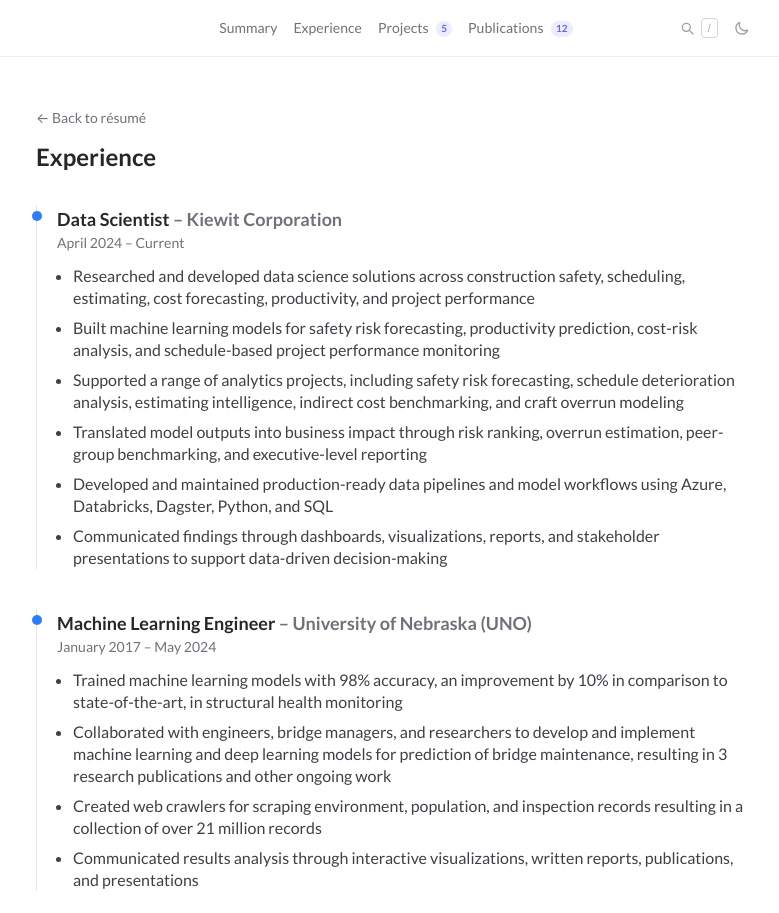
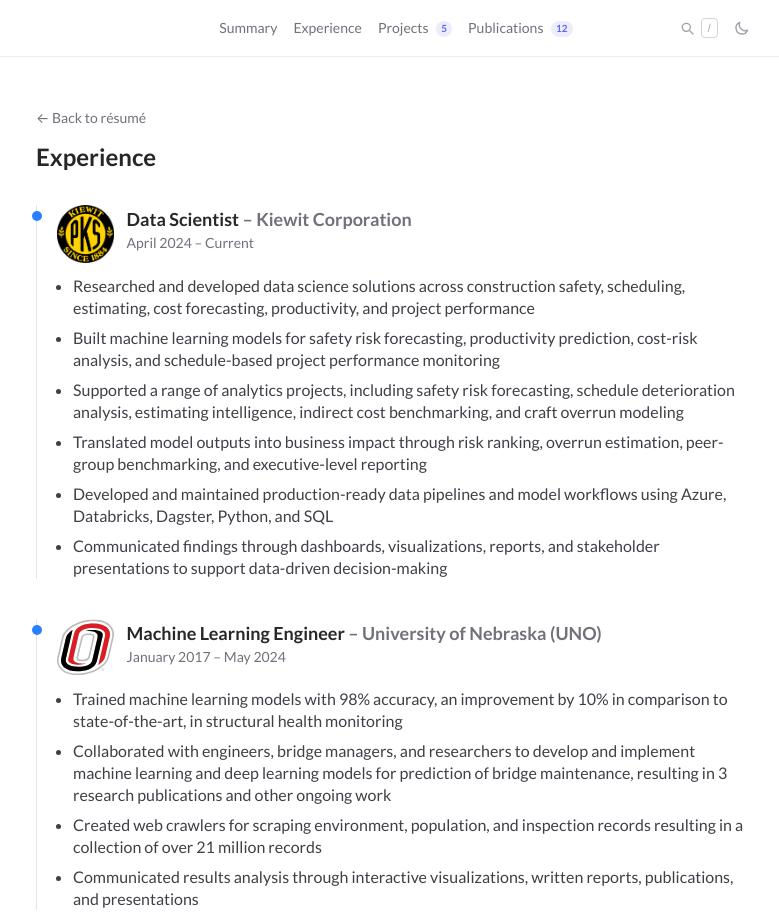
Before and after one commit to kaleoyster/ak-blog, an Astro site: page /ak-blog/experience in a window 1280 px wide. Shown: the top 913 px of the page, without its empty margins (244-1023 px from the left). Built offline with nearby package versions, Linux system fonts and the light colour scheme; Astro itself is replaced by a stand-in of ours; some packages are replaced by stand-ins of ours.

Commit message:
update: added new pages

```diff
--- a/src/pages/experience.astro
+++ b/src/pages/experience.astro
@@ -11,12 +11,24 @@ import { experience } from '../data/experience';
     {experience.map((job) => (
       <section class="relative border-l border-zinc-200 dark:border-zinc-700 pl-5">
         <span class="absolute -left-[5px] top-1.5 h-2.5 w-2.5 rounded-full bg-blue-500 dark:bg-blue-400"></span>
-        <h2 class="font-bold text-lg">
-          {job.role}
-          <span class="font-semibold text-zinc-500 dark:text-zinc-400"> – {job.org}</span>
-        </h2>
-        <p class="text-sm text-zinc-500 dark:text-zinc-400 mb-3">{job.period}</p>
-        <ul class="list-disc pl-4 space-y-2 text-zinc-700 dark:text-zinc-300 leading-snug">
+        <div class="flex items-start gap-3">
+          {job.orgLogo && (
+            <img
+              src={job.orgLogo}
+              alt={`${job.org} logo`}
+              class="shrink-0 object-contain"
+              style={`width: ${36 * (job.logoScale ?? 1)}px; height: ${36 * (job.logoScale ?? 1)}px;`}
+            />
+          )}
+          <div>
+            <h2 class="font-bold text-lg">
+              {job.role}
+              <span class="font-semibold text-zinc-500 dark:text-zinc-400"> – {job.org}</span>
+            </h2>
+            <p class="text-sm text-zinc-500 dark:text-zinc-400">{job.period}</p>
+          </div>
+        </div>
+        <ul class="list-disc pl-4 mt-3 space-y-2 text-zinc-700 dark:text-zinc-300 leading-snug">
           {job.points.map((p) => <li>{p}</li>)}
         </ul>
       </section>
```
Also changed, not shown: public/logo/kiewit.png (added), public/logo/uno.svg (added).
